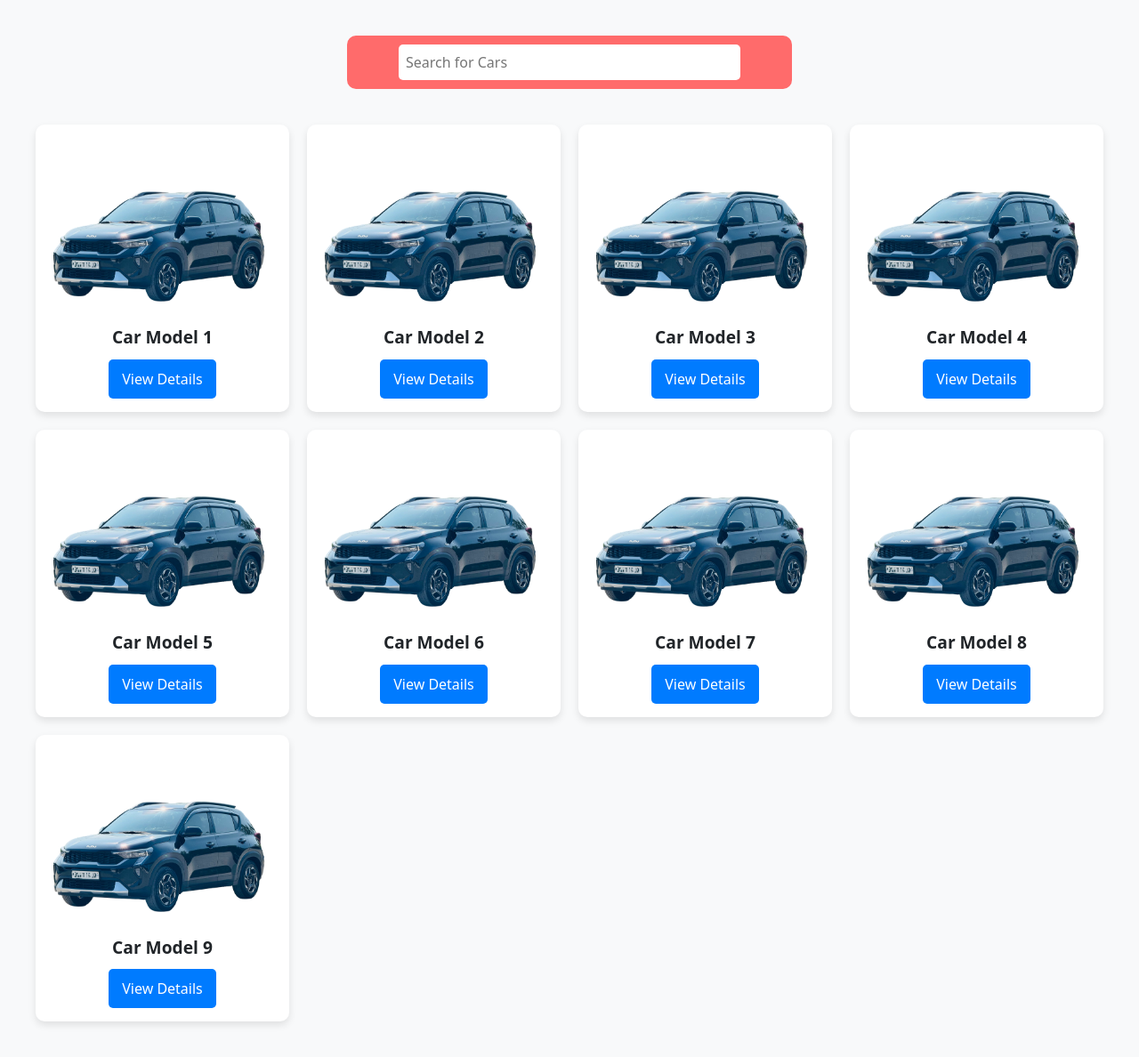
After one commit to minhaj-v-s/car_reselling_project, a Django app: page /cars/ in a window 1280 px wide. The commit adds this page. Shown: the whole page at 89% size. Run offline with Django 5.2, Linux system fonts and the light colour scheme.

Commit message:
cars display page design initial

```diff
--- a/myproject/myapp/urls.py
+++ b/myproject/myapp/urls.py
@@ -5,4 +5,5 @@ urlpatterns =[
     path("",views.home,name='home'),
     path("registration/",views.registration,name="registration"),
     path("login/",views.login,name="login"),
+    path("cars/",views.cars,name="cars")
 ]
--- a/myproject/myapp/views.py
+++ b/myproject/myapp/views.py
@@ -13,3 +13,6 @@ def registration(request):
 
 def login(request):
     return render(request,"login.html")
+
+def cars(request):
+    return render(request,"cars.html")
--- /dev/null
+++ b/myproject/static/css/cars.css
@@ -0,0 +1,60 @@
+body {
+    background-color: #f8f9fa;
+}
+.master {
+    padding: 20px;
+}
+.search_bar {
+    max-width: 500px;
+    margin: 20px auto;
+    padding: 10px;
+    background: #ff6b6b;
+    border-radius: 10px;
+    text-align: center;
+}
+.search_bar input {
+    width: 80%;
+    padding: 8px;
+    border-radius: 5px;
+    border: none;
+}
+.car_listing {
+    display: grid;
+    grid-template-columns: repeat(auto-fit, minmax(250px, 1fr));
+    gap: 20px;
+    padding: 20px;
+}
+.car_card {
+    background: white;
+    border-radius: 10px;
+    box-shadow: 0 4px 8px rgba(0, 0, 0, 0.1);
+    text-align: center;
+    padding: 15px;
+    transition: transform 0.3s ease;
+}
+.car_card:hover {
+    transform: scale(1.05);
+}
+.car_card img {
+    width: 100%;
+    height: 200px;
+    object-fit: cover;
+    border-radius: 10px;
+}
+.car_name {
+    font-size: 1.2rem;
+    font-weight: bold;
+    margin: 10px 0;
+}
+.view_description {
+    background: #007bff;
+    color: white;
+    border: none;
+    padding: 10px 15px;
+    border-radius: 5px;
+    cursor: pointer;
+    transition: background 0.3s ease;
+}
+.view_description:hover {
+    background: #0056b3;
+}
--- /dev/null
+++ b/myproject/templates/cars.html
@@ -0,0 +1,30 @@
+{% load static %}
+<!DOCTYPE html>
+<html lang="en">
+<head>
+    <meta charset="UTF-8">
+    <meta name="viewport" content="width=device-width, initial-scale=1.0">
+    <title>Document</title>
+    <script src="https://cdn.jsdelivr.net/npm/bootstrap@5.3.3/dist/js/bootstrap.bundle.min.js" integrity="sha384-YvpcrYf0tY3lHB60NNkmXc5s9fDVZLESaAA55NDzOxhy9GkcIdslK1eN7N6jIeHz" crossorigin="anonymous"></script>
+    <link href="https://cdn.jsdelivr.net/npm/bootstrap@5.3.3/dist/css/bootstrap.min.css" rel="stylesheet" integrity="sha384-QWTKZyjpPEjISv5WaRU9OFeRpok6YctnYmDr5pNlyT2bRjXh0JMhjY6hW+ALEwIH" crossorigin="anonymous">
+    <link rel="stylesheet" href="{% static 'css/cars.css' %}">
+</head>
+<body>
+    <div class="master">
+        <div class="search_bar">
+            <form action="">
+                <input type="text" name="search" placeholder="Search for Cars">
+            </form>
+        </div>
+        <div class="car_listing">
+            {% for i in "123456789" %}
+            <div class="car_card">
+                <img src="../static/images/WhatsApp Image 2025-02-23 at 14.35.13_aa62e211.png" alt="Car Image">
+                <div class="car_name">Car Model {{ i }}</div>
+                <button class="view_description">View Details</button>
+            </div>
+            {% endfor %}
+        </div>
+    </div>
+</body>
+</html>
```
Also changed, not shown: myproject/static/css/home.css (+18 -38 lines), myproject/templates/home.html (+21 -10 lines).
